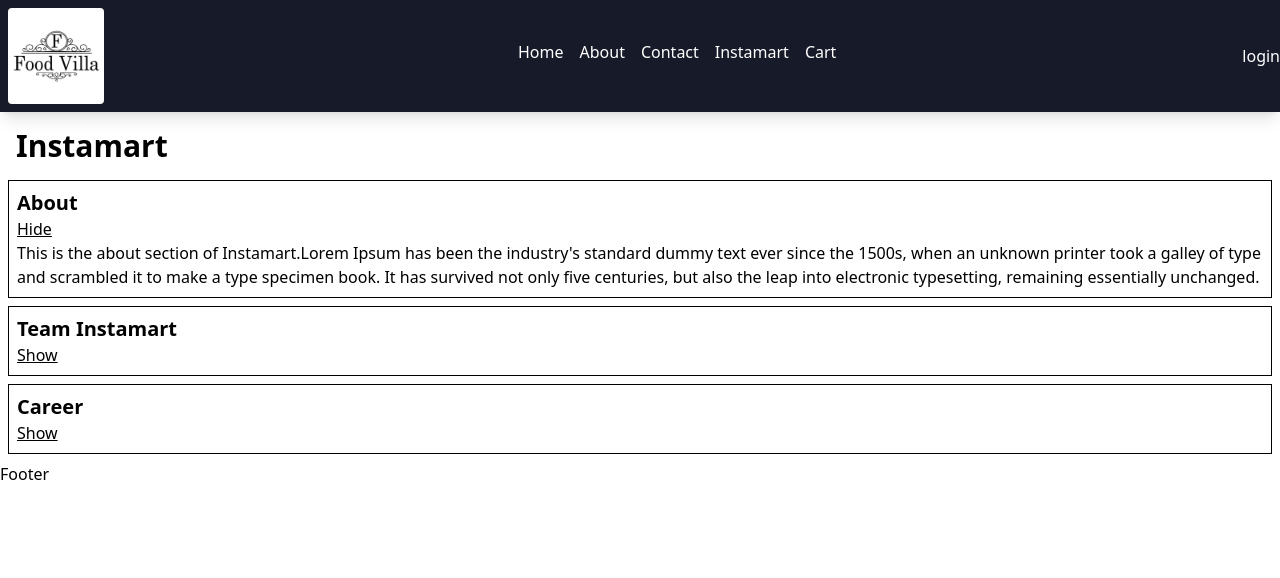
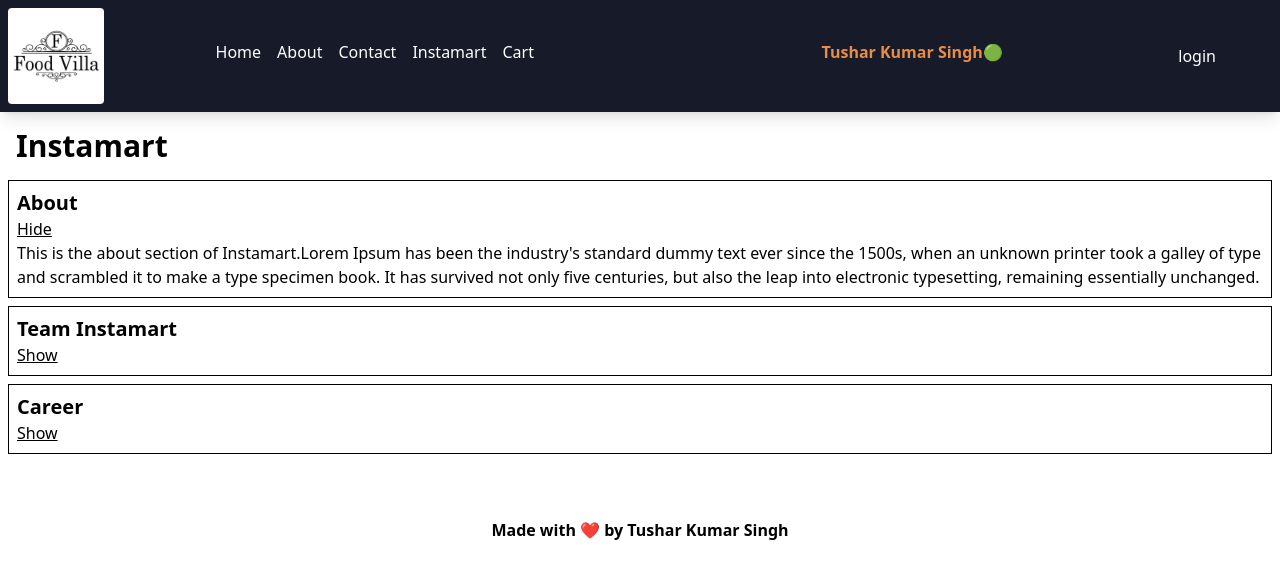
Before and after one commit to crimemaster007/namaste-react-live, a React (Vite) app: page /instamart in a window 1280 px wide. Shown: the top 578 px of the page. Built offline with nearby package versions, Linux system fonts and the light colour scheme.

Commit message:
added useContext functionality

```diff
--- a/src/App.js
+++ b/src/App.js
@@ -1,4 +1,4 @@
-import React, { lazy, Suspense } from "react";
+import React, { lazy, Suspense, useState } from "react";
 import ReactDOM from "react-dom/client";
 import { Header } from "./components/Header.js";
 import Body from "./components/Body.js";
@@ -9,6 +9,7 @@ import RestrauntMenu from "./components/RestrauntMenu.js";
 import { createBrowserRouter, RouterProvider, Outlet } from "react-router-dom";
 import Profile from "./components/Profile.js";
 import Shimmer from "./components/Shimmer.js";
+import UserContext from "./utils/UserContext.js";
 
 
 //lazy loading
@@ -18,11 +19,24 @@ const About = lazy(() => import("./components/About.js"))
 
 
 const AppLayout = () => {
+
+    const [user, setUser] = useState({
+        name: "Tushar Kumar Singh",
+        email: "prachand9211@gmail.com"
+    });
+
+
     return (
+
         <>
-            <Header />
-            <Outlet />
-            <Footer />
+            <UserContext.Provider value={{
+                user: user,
+                setUser:setUser,
+            }}>
+                <Header />
+                <Outlet />
+                <Footer />
+            </UserContext.Provider>
         </>
     );
 };
--- a/src/components/Body.js
+++ b/src/components/Body.js
@@ -1,16 +1,19 @@
-import { useState, useEffect } from "react";
+import { useState, useEffect, useContext } from "react";
 import { restrauntList } from "../config.js";
 import { RestrauntCard } from "./RestrauntCard.js";
 import Shimmer from "./Shimmer.js";
 import { Link } from "react-router-dom";
 import { filterData } from "../Utils/Helper.js";
 import useOnline from "../utils/useOnline.js";
+import UserContext from "../utils/UserContext.js";
 
 
 const Body = () => {
     const [allRestaurants, setAllRestaurants] = useState([]);
     const [filteredRestaurants, setFilteredRestaurants] = useState([]);
     const [searchInput, setSearchInput] = useState("");
+    const {user,setUser} = useContext(UserContext);
+
 
     useEffect(() => {
         getRestaurants();
@@ -46,6 +49,15 @@ const Body = () => {
                         setFilteredRestaurants(dataD);
                     }
                 }>Search</button>
+                <input
+                    value={user.name}
+                    onChange={(e) => {
+                        setUser({
+                            name:e.target.value
+                        })
+                    }}
+                    className="p-2 border-solid border-2 border-gray-500 rounded-xl focus:bg-gray-100 focus:border-gray-950"
+                />
             </div>
             <div className="flex flex-wrap">
                 {filteredRestaurants.length === 0 ? (<h1>No restraunt matching your filter.</h1>) : (filteredRestaurants.map((restraunt) => {
--- a/src/components/Footer.js
+++ b/src/components/Footer.js
@@ -1,3 +1,13 @@
-const Footer = () => <h4>Footer</h4>
+import UserContext from "../utils/UserContext.js";
+import { useContext } from "react";
+
+const Footer = () => {
+    const { user } = useContext(UserContext);
+    return (
+        <div className="flex justify-center items-center p-8 m-8">
+            <h1 className="font-semibold">Made with ❤️ by {user.name}</h1>
+        </div>
+    )
+}
 
 export default Footer;
--- a/src/components/Header.js
+++ b/src/components/Header.js
@@ -1,7 +1,8 @@
-import { useState } from "react"
+import { useContext, useState } from "react"
 import Logo from "../assets/img/foodVilla.png"
 import { Link } from "react-router-dom";
-
+import UserContext from "../utils/UserContext.js";
+import useOnline from "../utils/useOnline.js";
 const loggedInUser = () => {
     return false;
 }
@@ -15,7 +16,11 @@ export const Title = () => (
 
 
 export const Header = () => {
-    const [isLoggedIn, setIsLoggedIn] = useState(false)
+    const [isLoggedIn, setIsLoggedIn] = useState(false);
+
+    const isOnline = useOnline();
+    const { user } = useContext(UserContext);
+
     return (
         <div className="flex justify-between bg-[#171a29] text-white shadow-lg">
             <Title />
@@ -36,10 +41,12 @@ export const Header = () => {
                     <li className="px-2">Cart</li>
                 </ul>
             </div>
+
+            <h1 className="p-10 ml-36   font-bold text-[#E78D48]">{user.name}{isOnline ? "🟢" : "🔴"}</h1>
             {isLoggedIn ?
-                (<button onClick={() => { setIsLoggedIn(false) }}>logout</button>)
+                (<button className="mr-6 p-10" onClick={() => { setIsLoggedIn(false) }}>logout</button>)
                 :
-                (<button onClick={() => { setIsLoggedIn(true) }} >login</button>)
+                (<button className="mr-6 p-10" onClick={() => { setIsLoggedIn(true) }} >login</button>)
             }
         </div >
     );
--- /dev/null
+++ b/src/utils/UserContext.js
@@ -0,0 +1,11 @@
+import { createContext } from "react";
+
+const UserContext = createContext({
+    user: {
+        name: "dummy",
+        email: "dummy@gmail.com",
+    }
+})
+
+UserContext.displayName = "UserContext";
+export default UserContext;
```
